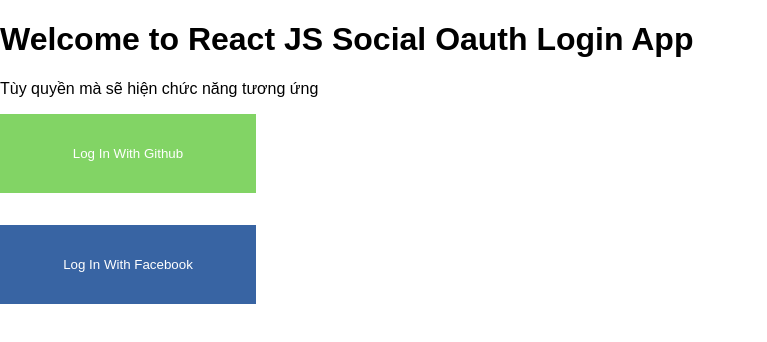
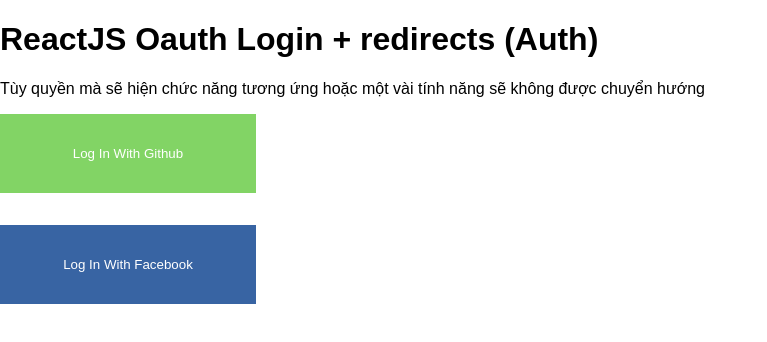
Before and after one commit to toduyen/-Module-react-router-Redirects-Auth-, a React (Create React App) app: page /protected in a window 1280 px wide. Shown: the top 342 px of the page, without its empty margins (0-767 px from the left). Built offline with nearby package versions, Linux system fonts and the light colour scheme; no server answers; what re-base would draw is missing.

Commit message:
ok change

```diff
--- a/src/App.js
+++ b/src/App.js
@@ -1,7 +1,7 @@
 import React, { Component } from "react";
 import {BrowserRouter as Router,withRouter} from "react-router-dom";
-import fakeAuth from './components/faceAuth';
-import UserInfo from "./FirebaseAuth/UserInfoAuth";
+import fakeAuth from './RedirectAuth/fakeAuth';
+import UserInfo from "./LoginFlash/UserInfoAuth";
 const AuthButton = withRouter(
   ({ history }) =>
     fakeAuth.isAuthenticated ? (
@@ -16,7 +16,7 @@
         </button>
       </p>
     ) : (
-      <p>Tùy quyền mà sẽ hiện chức năng tương ứng</p>
+      <p>Tùy quyền mà sẽ hiện chức năng tương ứng hoặc một vài tính năng sẽ không được chuyển hướng</p>
     )
 );
 
@@ -28,7 +28,7 @@
         <div className="App">
           <header className="App-header">
             <h1 className="App-title">
-              Welcome to React JS Social Oauth Login App
+              ReactJS Oauth Login + redirects (Auth)
             </h1>
           </header>
 
--- a/src/FirebaseAuth/UserInfoAuth.js
+++ b/src/LoginFlash/UserInfoAuth.js
@@ -1,8 +1,8 @@
 import React, {Component, Fragment} from "react";
 import firebase from "firebase";
 import Login from "./LoginAuth";
-import {firebaseApp} from "./base";
-import RouterURL from "../router/RouterURL";
+import {firebaseApp} from "../FirebaseConfig/base";
+import RouterURL from "../Router/RouterURL";
 import {Link} from "react-router-dom";
 import { connect } from "react-redux";
 class UserInfoAuth extends Component {
--- a/src/components/Login.js
+++ b/src/RedirectAuth/Login.js
@@ -1,5 +1,5 @@
 import React, { Component } from 'react';
-import fakeAuth from './faceAuth';
+import fakeAuth from './fakeAuth';
 import {Redirect} from "react-router-dom";
 import { connect } from 'react-redux';
 class Login extends Component {
@@ -22,7 +22,6 @@
     }
   }
   render() {
-    console.log(this.props.reducerStateLoginAuth.dataLogin);
     let { from } = this.props.location.state || { from: { pathname: "/" } };
     let { redirectToReferrer } = this.state;
     if (redirectToReferrer) return <Redirect to={from} />;
--- a/src/Store/Store.js
+++ b/src/Redux/Store/Store.js
@@ -1,10 +1,10 @@
-import reducerStateLoginAuth from  '../Redux/reducerStateLoginAuth';
+import reducerStateLoginAuth from  '../reducerStateLoginAuth';
 var redux = require('redux');
 let reducerThongHop = redux.combineReducers({
     reducerStateLoginAuth: reducerStateLoginAuth
 })
 let Store = redux.createStore(reducerThongHop);
-Store.subscribe(()=>{
-    console.log(JSON.stringify(Store.getState()));
-})
+// Store.subscribe(()=>{
+//     console.log(JSON.stringify(Store.getState()));
+// })
 export default Store;
--- a/src/componentsPrivate/ComponentsPrivate.js
+++ b/src/RouterPrivateAuth/ComponentsPrivate.js
@@ -1,5 +1,5 @@
 import React from 'react';
-import fakeAuth from '../components/faceAuth';
+import fakeAuth from '../RedirectAuth/fakeAuth';
 import {Route,Redirect} from "react-router-dom";
 const  PrivateRoute = ({ component: Component, ...rest }) => {
     return (
--- a/src/components/Protecred.js
+++ b/src/componentsPublic/Protecred.js
@@ -4,7 +4,7 @@
     render() {
         return (
             <div>
-               <h3>Protected</h3>
+               <h3>Chào mừng bạn đang ở trang Protected</h3>
             </div>
         );
     }
--- a/src/components/Public.js
+++ b/src/componentsPublic/Public.js
@@ -4,7 +4,7 @@
     render() {
         return (
             <div>
-                <h3>Public</h3>
+                <h3>Chào mừng bạn đang ở trang Public</h3>
             </div>
         );
     }
--- a/src/index.js
+++ b/src/index.js
@@ -3,7 +3,7 @@
 import './index.css';
 import App from './App';
 import reportWebVitals from './reportWebVitals';
-import store from '../src/Store/Store';
+import store from './Redux/Store/Store';
 import { Provider } from 'react-redux';
 
 ReactDOM.render(
```
Also changed, not shown: src/router/RouterURL.js (+4 -4 lines), src/FirebaseConfig/base.js (renamed from src/FirebaseAuth/base.js), src/LoginFlash/LoginAuth.js (renamed from src/FirebaseAuth/LoginAuth.js), src/RedirectAuth/fakeAuth.js (renamed from src/components/faceAuth.js).
